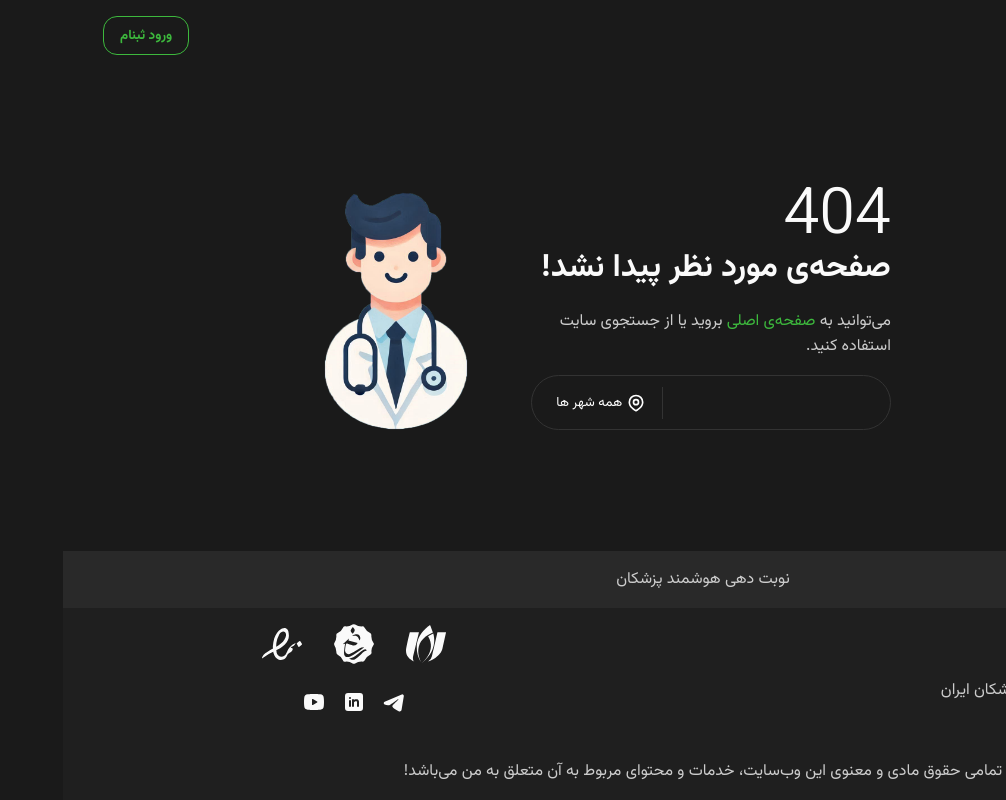
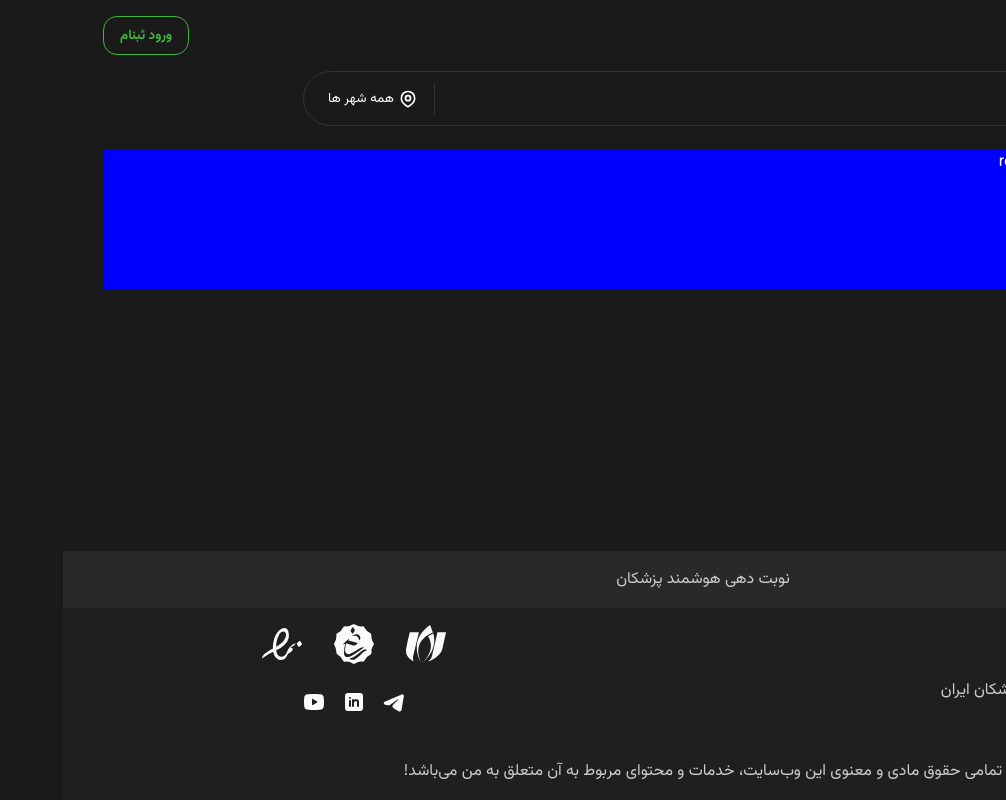
Before and after one commit to CodectiveOrg/bootcamp-2024-free-nextjs-behzad-ahmadi, a Next.js app: page /search in a window 1280 px wide. Before the commit this address had no page. Shown: the whole page, without its empty margins (274-1280 px from the left). Built offline with nearby package versions, Linux system fonts and the light colour scheme.

Commit message:
Add search page component with styling and layout

```diff
--- /dev/null
+++ b/src/app/search/page.tsx
@@ -0,0 +1,21 @@
+import React from 'react';
+import styles from './style.module.css';
+import GlobalSearchBox from '@/ui/globalSearchBox';
+
+export default function Search() {
+  return (
+    <>
+      <div className={styles.search}>
+        <GlobalSearchBox />
+      </div>
+      <div className={styles['main-container']}>
+        <div className={styles['filter-items']}>
+          <div>1</div>
+          <div>2</div>
+          <div>3</div>
+        </div>
+        <div className={styles.results}>results</div>
+      </div>
+    </>
+  );
+}
--- /dev/null
+++ b/src/app/search/style.module.css
@@ -0,0 +1,39 @@
+.search {
+  display: flex;
+  justify-content: center;
+}
+
+.main-container {
+  display: flex;
+  margin-block-start: 1.5rem;
+
+  .filter-items {
+    min-inline-size: 16rem;
+
+    display: flex;
+    flex-direction: column;
+
+    gap: 0.5rem;
+
+    > * {
+      background-color: green;
+
+      border-radius: 0.5rem;
+
+      padding: 0.5rem;
+    }
+  }
+
+  .results {
+    flex: 1;
+    background-color: blue;
+  }
+}
+
+/* @media (max-width: 768px) {
+  .main-container {
+    .panel {
+      display: none;
+    }
+  }
+} */
```
